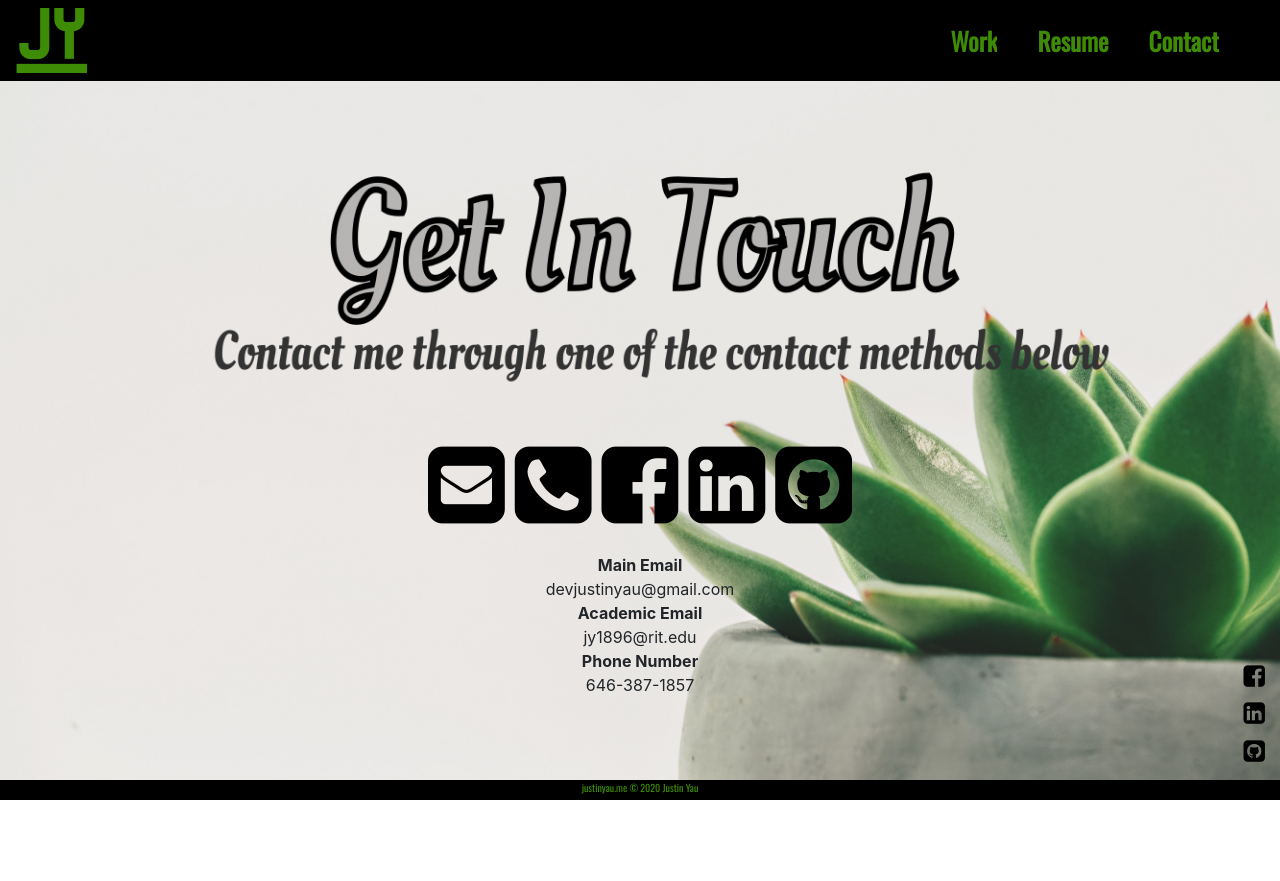
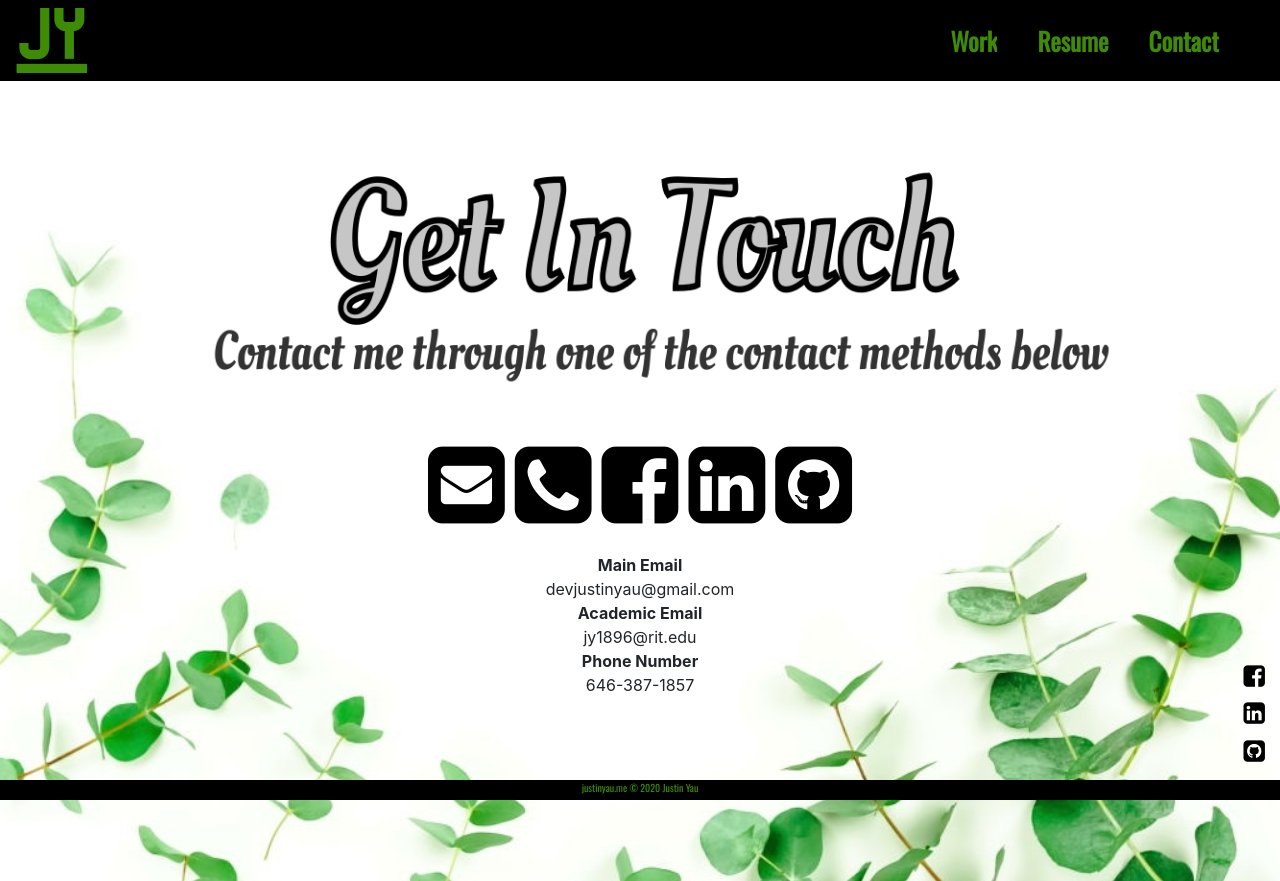
Before and after one commit to JosticeMan/personal-website, a React (Create React App) app: page /contact in a window 1280 px wide. Before the commit the page ends 800 px from the top, so only its background shows below. Built offline with nearby package versions, Linux system fonts and the light colour scheme; a web font is replaced by a local one.

Commit message:
Added Small Changes

```diff
--- a/src/components/header/Header.js
+++ b/src/components/header/Header.js
@@ -8,7 +8,7 @@ import '../../css/header/Header.css';
 export class Header extends Component {
     render() {
         return (
-            <nav className="header-outer-container header-navbar navbar navbar-expand-md">
+            <nav className="header-outer-container header-navbar navbar navbar-expand-md sticky-top">
                 <Link to="/" className="header-logo">
                     <img src={logo} alt="logo"/>
                 </Link>
--- a/src/css/contact/Contact.css
+++ b/src/css/contact/Contact.css
@@ -4,12 +4,12 @@ div.contact-outer-container {
     padding: 50px 0;
     text-align: center;
 
-    background-image: url("../../images/backgrounds/cactus-bg.jpg");
+    background-image: url("../../images/backgrounds/fern-bg.jpg");
     background-attachment: fixed;
     background-position: center;
     background-repeat: no-repeat;
     background-size: cover;
-    height: 89vh;
+    height: 100vh;
 }
 
 div.contact-outer-container div.contact-container {
```
Also changed, not shown: src/images/backgrounds/cactus-bg.jpg, src/images/backgrounds/fern-bg.jpg (added).
